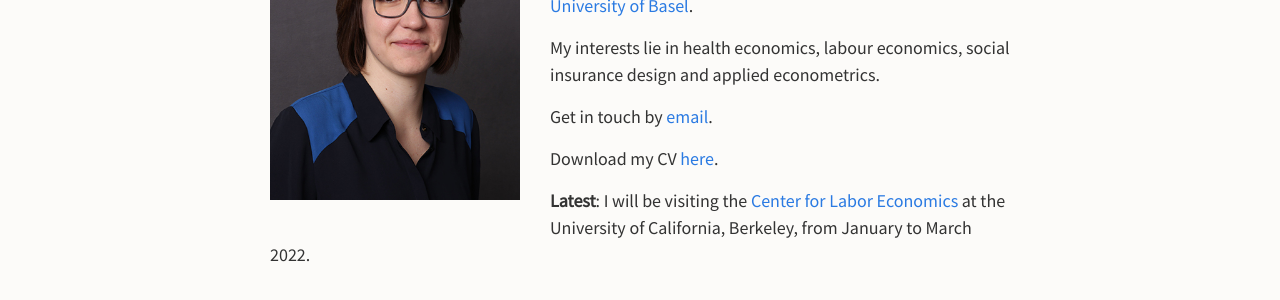
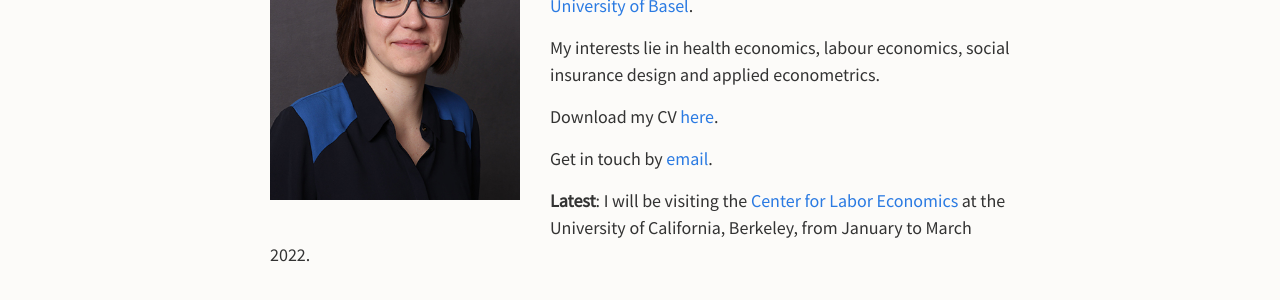
Before and after one commit to verazb/verazb.github.io, a Jekyll site: the page built from index.md, in a window 1280 px wide and 900 px high. Shown: the part 266-566 px from the top of the window. Built offline with Jekyll 4.4.1, drawn with Linux system fonts in a browser that asks for light colours.

```diff
--- a/index.md
+++ b/index.md
@@ -14,9 +14,10 @@ Welcome! I am a Ph.D. candidate in Economics at the [University of Basel](https:
 
 My interests lie in health economics, labour economics, social insurance design and applied econometrics.
 
+Download my CV [here](docs/Zabrodina_CV_Nov2021.pdf).
+
 Get in touch by [email](mailto:vera.zabrodina@unibas.ch).
 
-Download my CV [here](docs/Zabrodina_CV_Nov2021.pdf).
 
 
 **Latest**: I will be visiting the [Center for Labor Economics](http://cle.berkeley.edu/) at the University of California, Berkeley, from January to March 2022.
```
